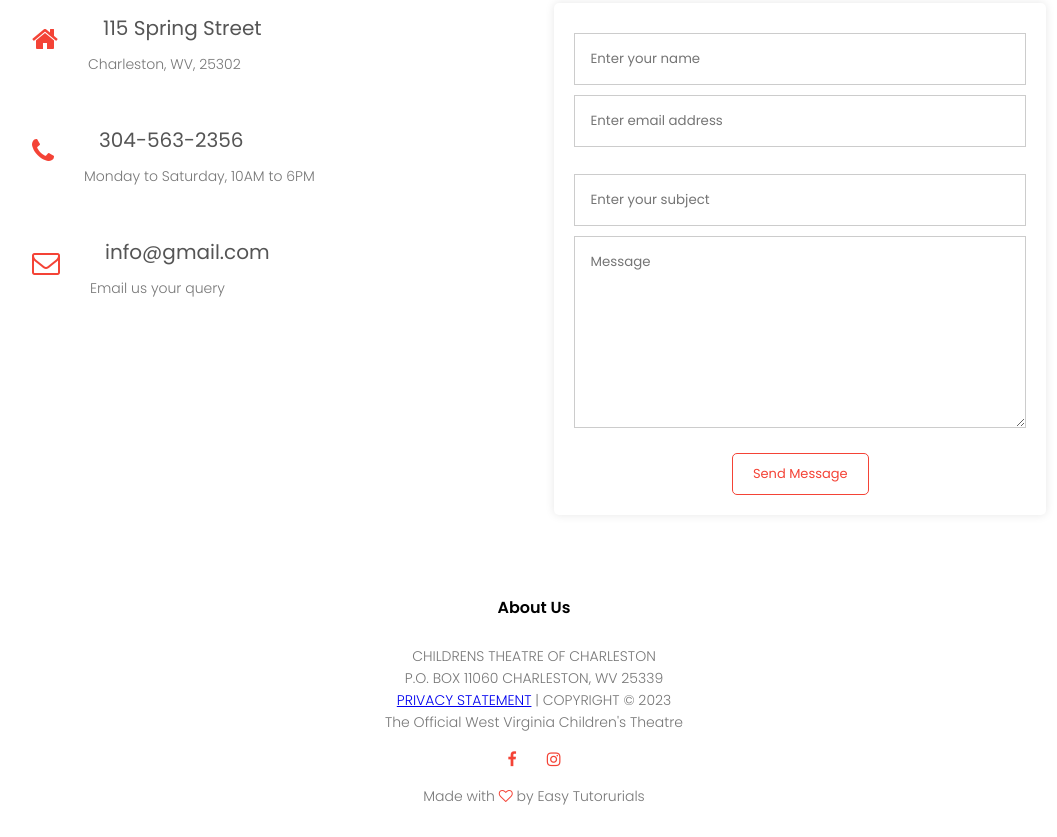
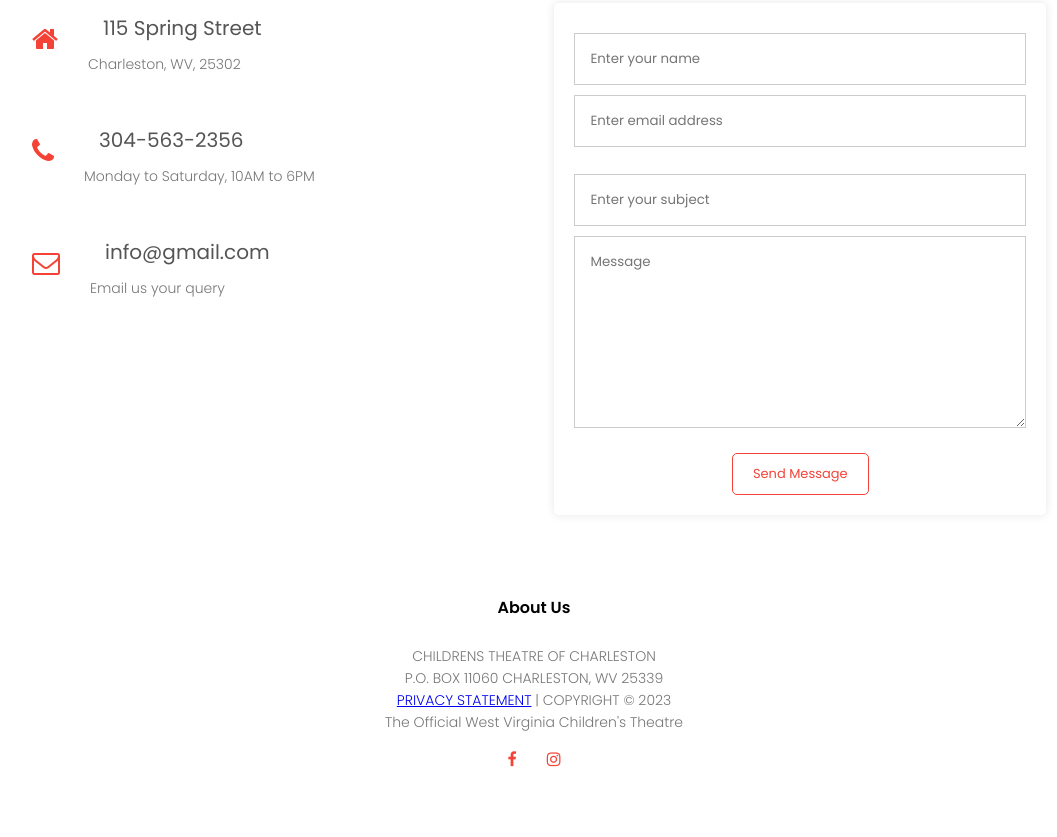
Before and after one commit to abbyglee/abbyglee.github.io, a plain HTML site: page contact.html in a window 1280 px wide. Shown: the part 1065-1902 px from the top of the page, without its empty margins (106-1163 px from the left). After the commit the page ends 1880 px from the top, so only its background shows below. Drawn offline with Linux system fonts and the light colour scheme.

Commit message:
Update contact.html

```diff
--- a/contact.html
+++ b/contact.html
@@ -97,7 +97,6 @@
                 <a href="https://www.instagram.com/ctoc_wv/?hl=en" target="_blank"><i class="fa fa-instagram"></i></a>
                 <!---<i class="fa fa-flickr"></i>--->
             </div>
-            <p>Made with <i class="fa fa-heart-o"></i> by Easy Tutorurials</p>
         </section>
 
 
```
